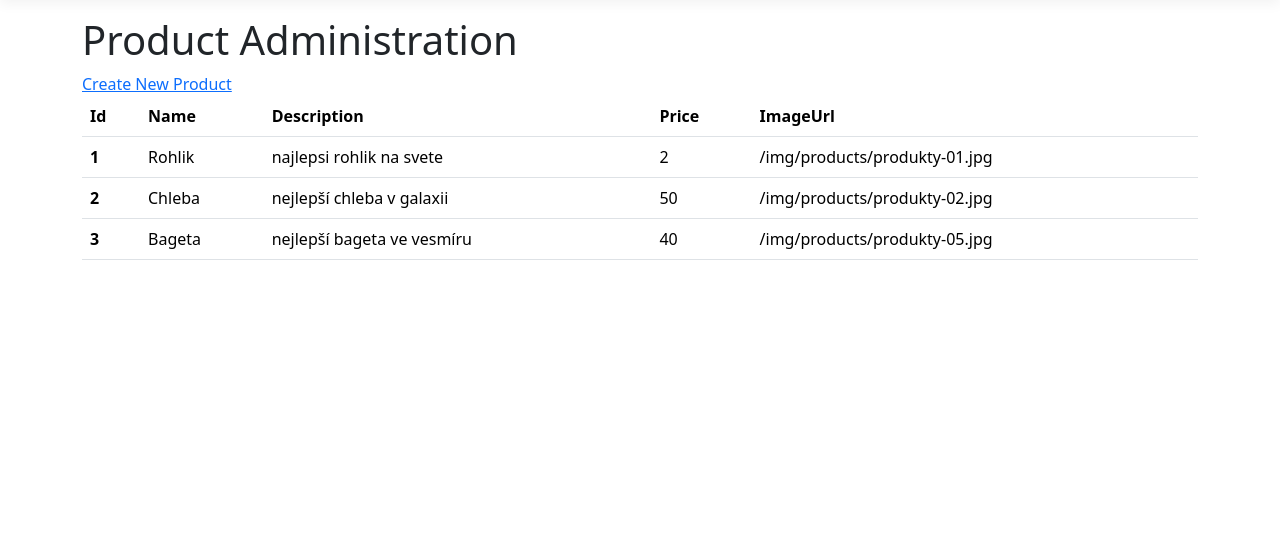
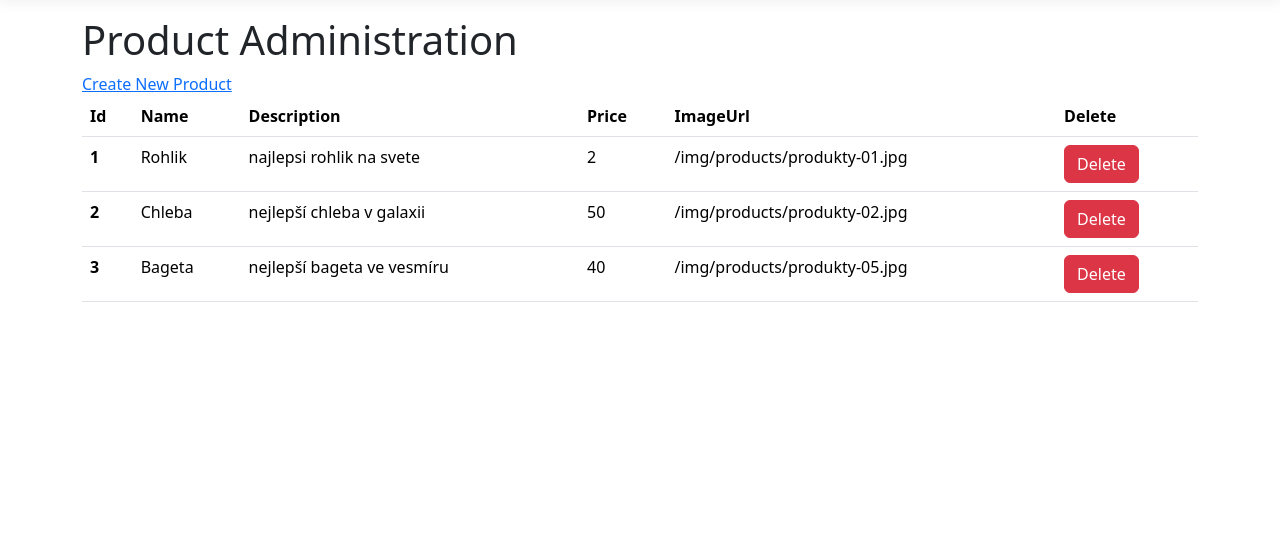
Before and after one commit to Blaz1145/UTBEshop2, an ASP.NET Core app: page /Admin/Product/Select in a window 1280 px wide. Shown: the part 57-599 px from the top of the page. Run offline with ASP.NET Core 8, Linux system fonts and the light colour scheme; data comes from the database, SQL or seed files in the repository; style sheets or scripts are compiled from the project's sources; some libraries are stand-ins or nearby versions.

Commit message:
Delete, confirm, anti-forgery

```diff
--- a/UTBEshop2.Application/Abstraction/IProductAppService.cs
+++ b/UTBEshop2.Application/Abstraction/IProductAppService.cs
@@ -6,5 +6,6 @@ namespace UTBEshop2.Application.Abstraction
     {
         IList<Product> SelectAll();
         void Create(Product product);
+        bool Delete(int id);
     }
 }
--- a/UTBEshop2.Web/Areas/Admin/Controllers/ProductController.cs
+++ b/UTBEshop2.Web/Areas/Admin/Controllers/ProductController.cs
@@ -25,6 +25,7 @@ namespace UTBEshop2.Web.Areas.Admin.Controllers
         }
 
         [HttpPost]
+        [ValidateAntiForgeryToken] //Ochrana Anti-Forgery Token
         public IActionResult Create(Product product)
         {
             _productAppService.Create(product);
@@ -34,5 +35,21 @@ namespace UTBEshop2.Web.Areas.Admin.Controllers
         /*[HttpPost] sa spustí po kliknutí na Odoslať.
             ASP.NET z polí formulára sám poskladá objekt Product. Tomu sa hovorí model binding.
             Po uložení presmeruje na zoznam produktov (Select).*/
+
+        [HttpPost]
+        [ValidateAntiForgeryToken]
+        public IActionResult Delete(int id)
+        {
+            var success = _productAppService.Delete(id);
+            if (success)
+            {
+                return RedirectToAction(nameof(Select));
+            }
+            return NotFound();
+        }
+        /*[HttpPost] dovolí mazať len cez formulár, nie obyčajným odkazom.
+            Odkaz (GET) môže spustiť aj prehliadač, vyhľadávač alebo cudzí obrázok na inej stránke. Akcie, ktoré menia dáta, preto majú byť POST.*/
     }
 }
+
+/*Obnovenie seedu databazy dotnet ef database drop a dotnet ef database update (s --project a --startup-project */
--- a/UTBEshop2.Web/Areas/Admin/Views/Product/Select.cshtml
+++ b/UTBEshop2.Web/Areas/Admin/Views/Product/Select.cshtml
@@ -15,6 +15,7 @@
             <th scope="col">@nameof(Product.Description)</th>
             <th scope="col">@nameof(Product.Price)</th>
             <th scope="col">@nameof(Product.ImageUrl)</th>
+            <th scope="col">Delete</th>
         </tr>
         </thead>
         <tbody>
@@ -26,8 +27,17 @@
                 <td>@product.Description</td>
                 <td>@product.Price</td>
                 <td>@product.ImageUrl</td>
+                <td>
+                    <form asp-action="Delete" asp-route-id="@product.Id" method="post">
+                        <input type="submit" value="Delete" onclick="return ConfirmDelete();" class="btn btn-danger" />
+                    </form>
+                </td>
             </tr>
         }
         </tbody>
     </table>
 }
+@section Scripts
+{
+    <script src="~/js/dialogs.js"></script>
+}
--- /dev/null
+++ b/UTBEshop2.Web/wwwroot/js/dialogs.js
@@ -0,0 +1,3 @@
+function ConfirmDelete() {
+    return confirm("Are you sure? The item will be permanently deleted.");
+}
```
Also changed, not shown: UTBEshop2.Application/Implementation/ProductAppService.cs (+12 -0 lines).
